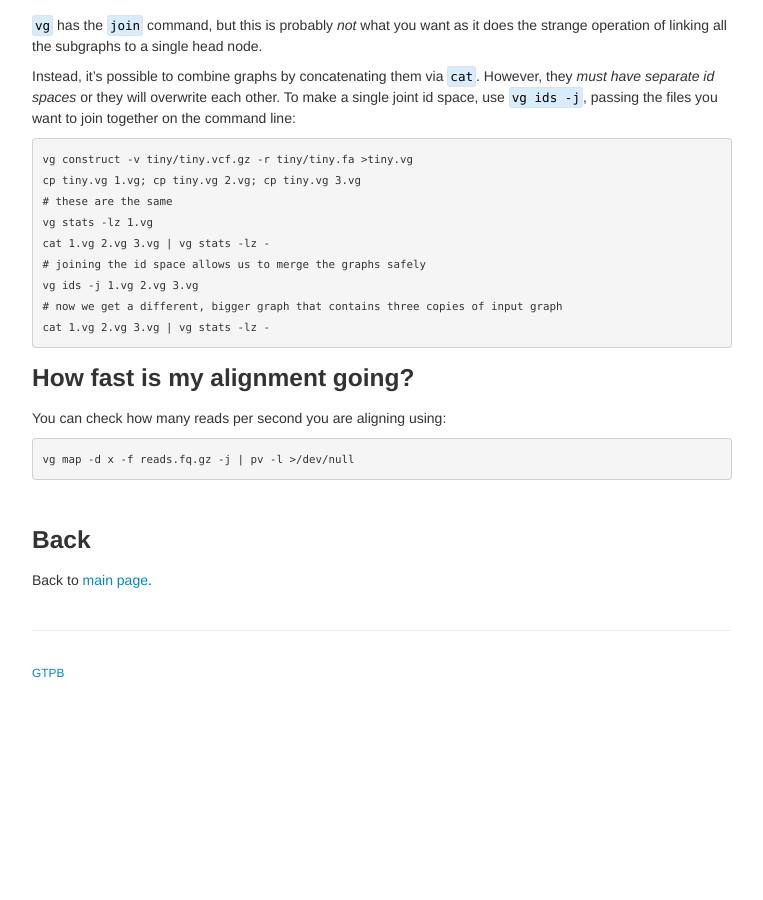
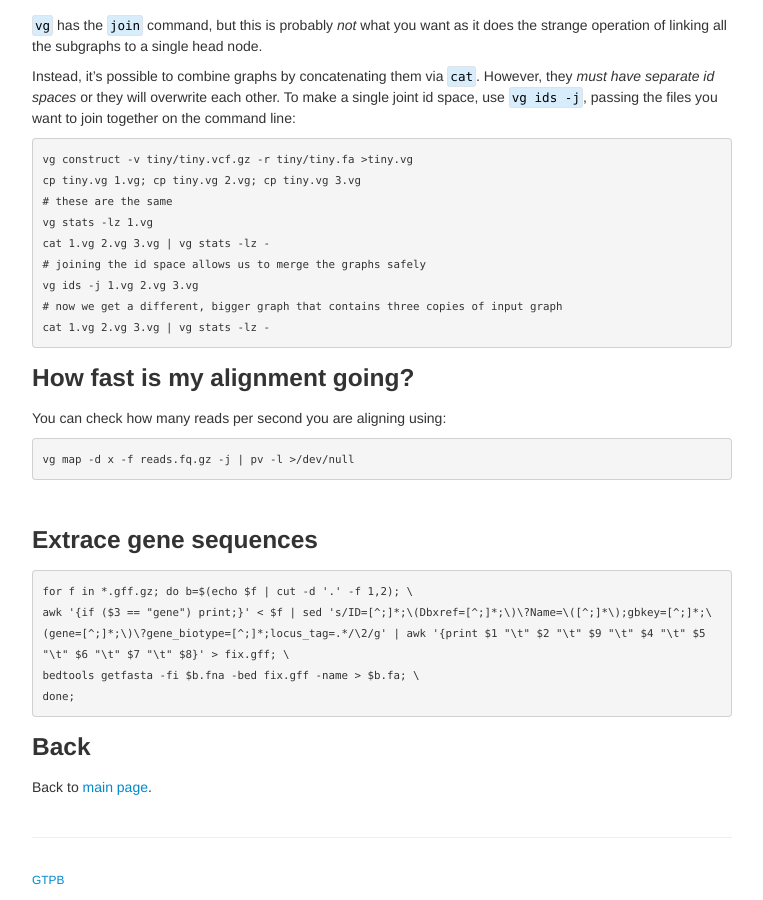
Before and after one commit to GTPB/CPANG19, a Jekyll site: the page built from pages/bacteria.md, in a window 1280 px wide and 900 px high, scrolled down 1924 px. Shown: the whole window, without its empty margins (258-1021 px from the left). Built offline with Jekyll 4.4.1, drawn with Linux system fonts in a browser that asks for light colours; before the commit the page ends 2617 px from its top, so only the background shows below that.

Commit message:
gene extraction script

```diff
--- a/pages/bacteria.md
+++ b/pages/bacteria.md
@@ -109,6 +109,13 @@ vg map -d x -f reads.fq.gz -j | pv -l >/dev/null
 
 <br/>
 
+### Extrace gene sequences
+
+	for f in *.gff.gz; do b=$(echo $f | cut -d '.' -f 1,2); \
+	awk '{if ($3 == "gene") print;}' < $f | sed 's/ID=[^;]*;\(Dbxref=[^;]*;\)\?Name=\([^;]*\);gbkey=[^;]*;\(gene=[^;]*;\)\?gene_biotype=[^;]*;locus_tag=.*/\2/g' | awk '{print $1 "\t" $2 "\t" $9 "\t" $4 "\t" $5 "\t" $6 "\t" $7 "\t" $8}' > fix.gff; \
+	bedtools getfasta -fi $b.fna -bed fix.gff -name > $b.fa; \
+	done;
+
 ### Back
 
 Back to [main page](../index.md).
```
